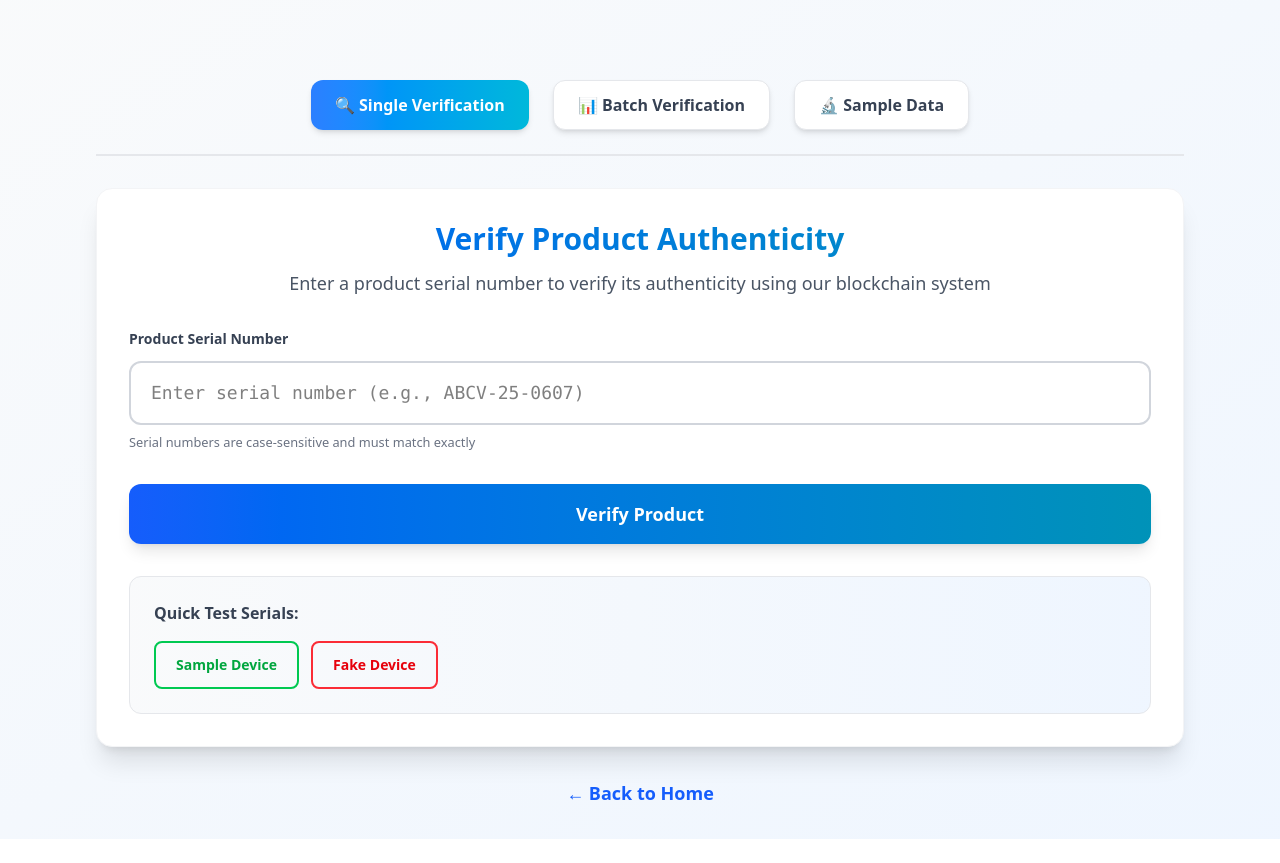
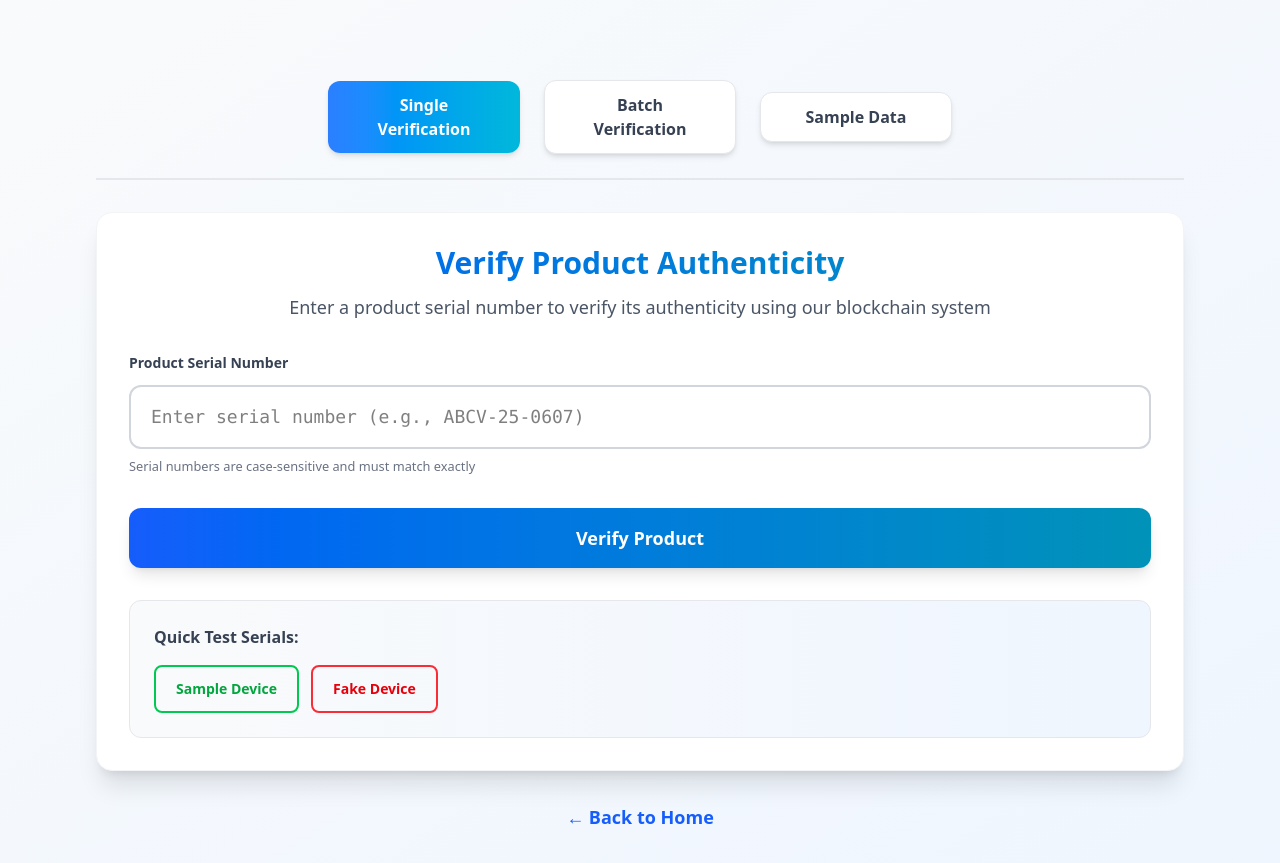
Before and after one commit to LolaVictoria/Blockchain-Verification, a React (Vite) app: page /verify in a window 1280 px wide. Before the commit the page ends 839 px from the top, so only its background shows below. Built offline with nearby package versions, Linux system fonts and the light colour scheme.

Commit message:
added analytic features

```diff
--- a/src/pages/verify.tsx
+++ b/src/pages/verify.tsx
@@ -274,36 +274,36 @@ const VerifyPage: React.FC = () => {
         <div className="max-w-6xl mx-auto px-4 sm:px-6 lg:px-8">
           {/* Page Navigation */}
           <div className="mb-8">
-            <div className="flex justify-center gap-6 border-b-2 border-gray-200 pb-6">
+            <div className="flex flex-col gap-y-2  md:flex-row items-center justify-center gap-6 border-b-2 border-gray-200 pb-6">
               <button
                 onClick={() => setActiveTab('verify')}
-                className={`px-6 py-3 rounded-xl font-semibold transition-all duration-200 shadow-md ${
+                className={`px-6 py-3 rounded-xl w-48 font-semibold transition-all duration-200 shadow-md ${
                   activeTab === 'verify'
                     ? 'bg-gradient-to-r from-blue-500 to-cyan-500 text-white shadow-lg'
                     : 'bg-white text-gray-700 hover:bg-gray-50 hover:shadow-lg border border-gray-200'
                 }`}
               >
-                🔍 Single Verification
+                Single Verification
               </button>
               <button
                 onClick={() => setActiveTab('batch')}
-                className={`px-6 py-3 rounded-xl font-semibold transition-all duration-200 shadow-md ${
+                className={`px-6 py-3 w-48 rounded-xl font-semibold transition-all duration-200 shadow-md ${
                   activeTab === 'batch'
                     ? 'bg-gradient-to-r from-blue-500 to-cyan-500 text-white shadow-lg'
                     : 'bg-white text-gray-700 hover:bg-gray-50 hover:shadow-lg border border-gray-200'
                 }`}
               >
-                📊 Batch Verification
+                Batch Verification
               </button>
               <button
                 onClick={() => setActiveTab('sample')}
-                className={`px-6 py-3 rounded-xl font-semibold transition-all duration-200 shadow-md ${
+                className={`px-6 py-3 w-48 rounded-xl font-semibold transition-all duration-200 shadow-md ${
                   activeTab === 'sample'
                     ? 'bg-gradient-to-r from-blue-500 to-cyan-500 text-white shadow-lg'
                     : 'bg-white text-gray-700 hover:bg-gray-50 hover:shadow-lg border border-gray-200'
                 }`}
               >
-                🔬 Sample Data
+                Sample Data
               </button>
             </div>
           </div>
```
